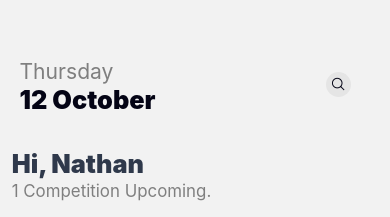
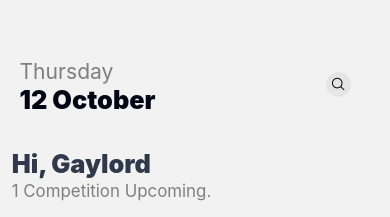
Before and after one commit to IncbomDev/spikescout-mobile, a React Native app in the folder mobile/: screen /App in a window 390 px wide. Shown: the top 217 px of the page. Built offline with nearby package versions, Linux system fonts and the light colour scheme.

Commit message:
Update App1.js

```diff
--- a/mobile/App1.js
+++ b/mobile/App1.js
@@ -47,8 +47,8 @@ const App1 = ({ navigation }) => {
     }
 
     const user = {
-        fName: 'Nathan',
-        lName: 'Edgington'
+        fName: 'Gaylord',
+        lName: 'Edge'
     }
 
     return (
```
